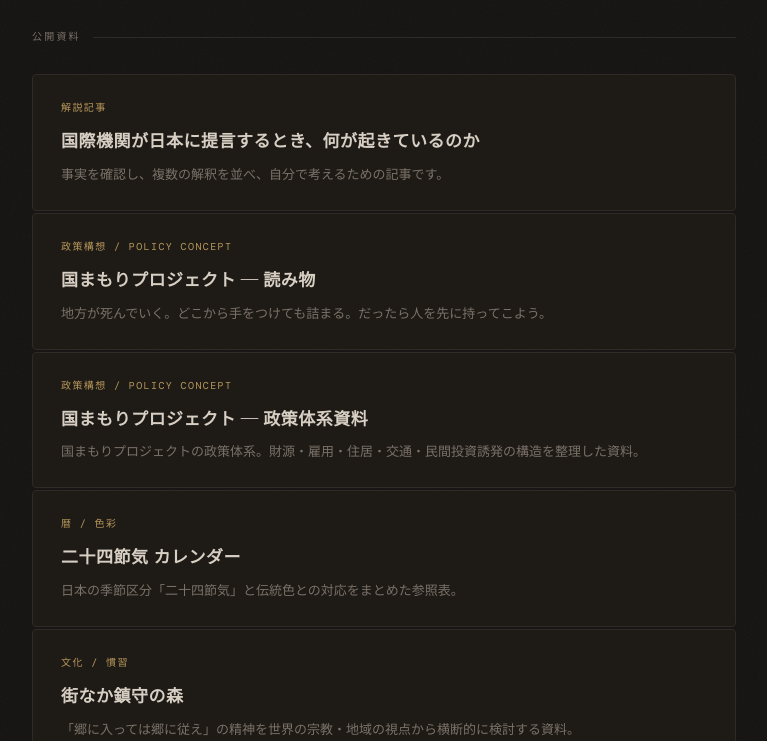
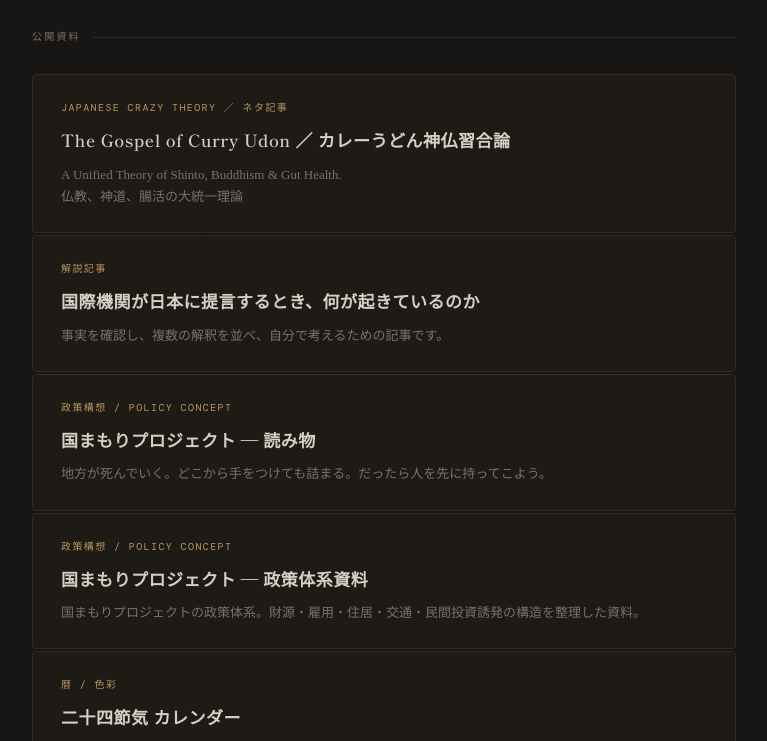
Before and after one commit to maskedrider88/maskedrider88.github.io, a Jekyll site: the page index.html, which Jekyll copies as it is, in a window 1280 px wide and 900 px high, scrolled down 374 px, cut to the strip 159-900 px from the top of the window. Shown: the whole strip, without its empty margins (256-1023 px from the left). Built offline with Jekyll 4.4.1, drawn with Linux system fonts in a browser that asks for light colours; some web fonts are replaced.

Commit message:
Update index.html

```diff
--- a/index.html
+++ b/index.html
@@ -235,6 +235,15 @@
       <div class="card-list">
 
         <a class="card" href="international_pressure.html">
+          <p class="card-tag">JAPANESE CRAZY THEORY ／ ネタ記事</p>
+          <p class="card-title">The Gospel of Curry Udon ／ カレーうどん神仏習合論</p>
+          <p class="card-desc">
+            A Unified Theory of Shinto, Buddhism & Gut Health.</br>
+            仏教、神道、腸活の大統一理論
+          </p>
+        </a>
+
+        <a class="card" href="international_pressure.html">
           <p class="card-tag">解説記事</p>
           <p class="card-title">国際機関が日本に提言するとき、何が起きているのか</p>
           <p class="card-desc">事実を確認し、複数の解釈を並べ、自分で考えるための記事です。</p>
```
